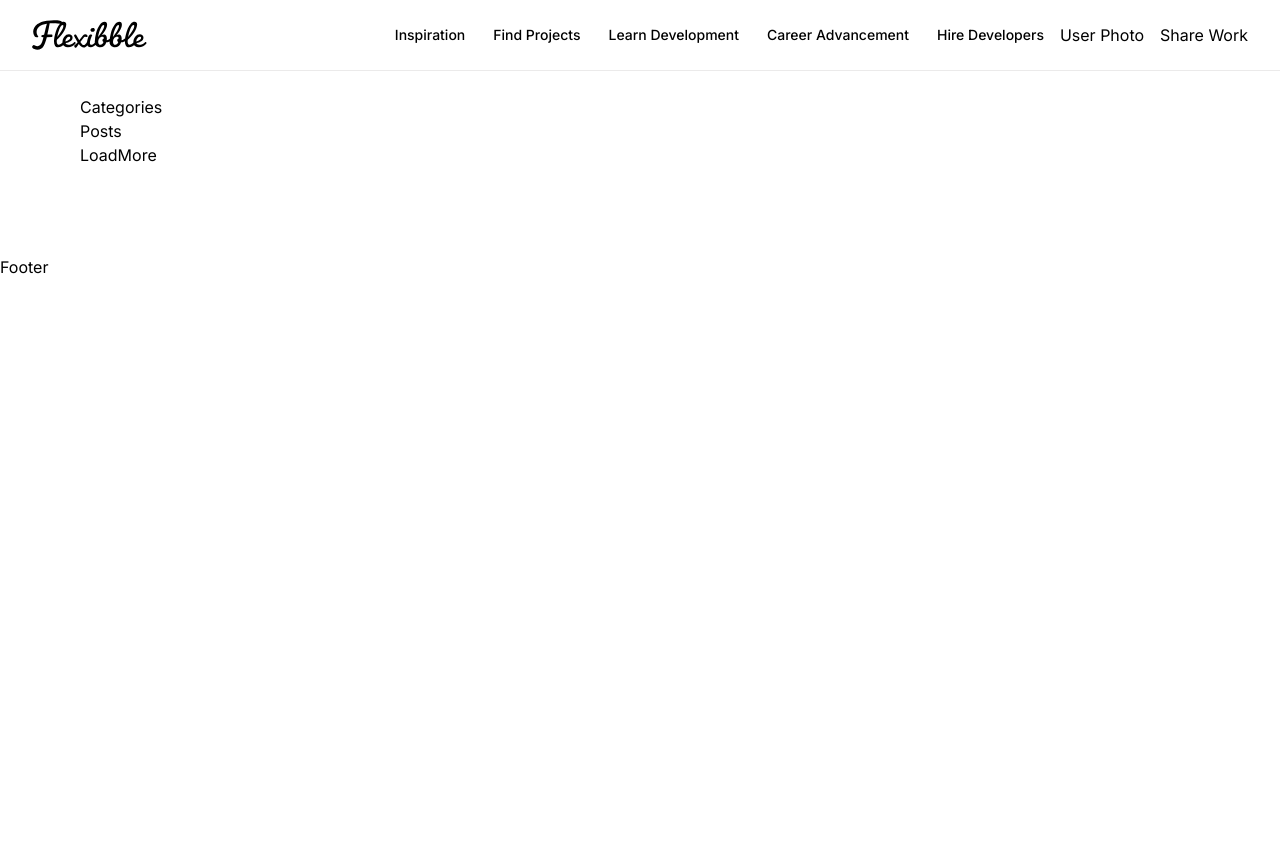
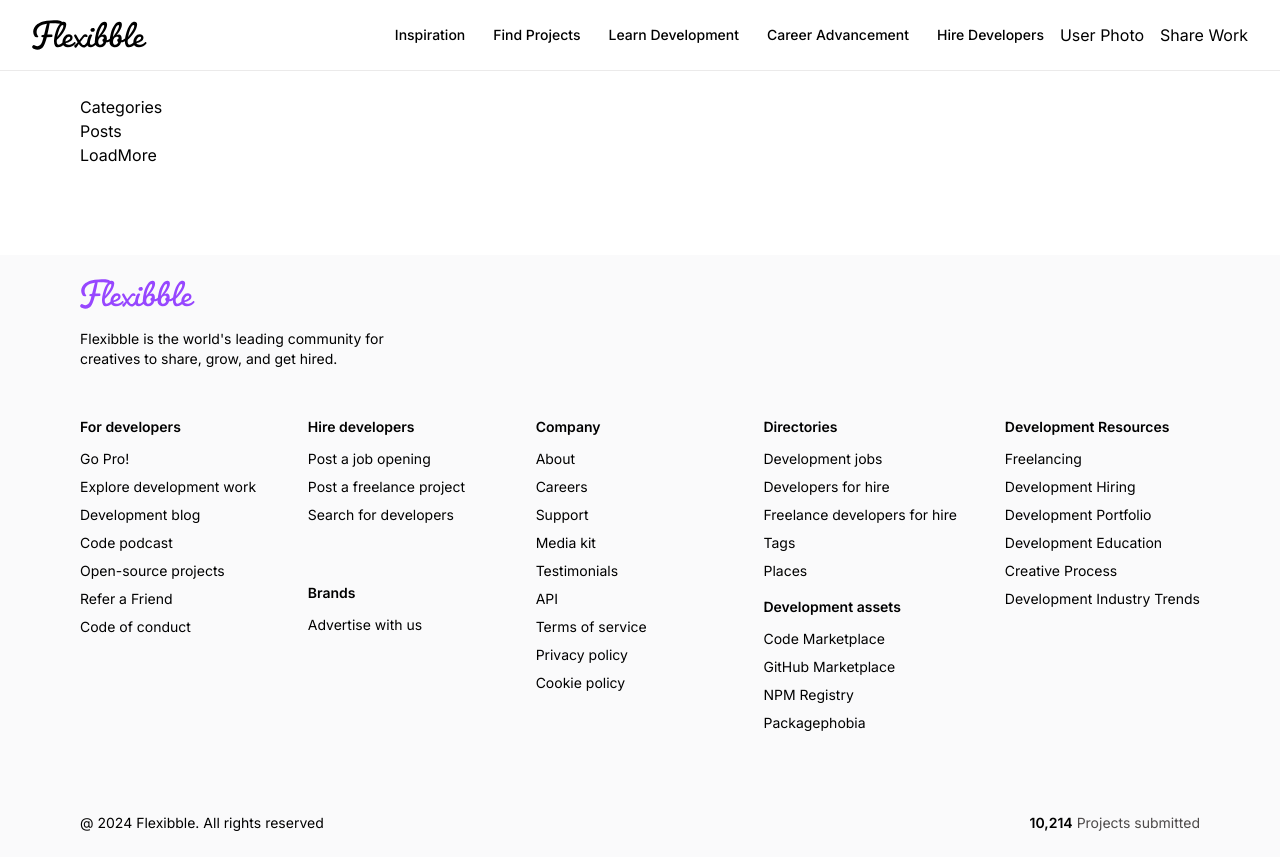
Before and after one commit to sabatohura/nextjs_flexible, a Next.js app: page / in a window 1280 px wide. Before the commit the page ends 800 px from the top, so only its background shows below. Built offline with nearby package versions, Linux system fonts and the light colour scheme.

Commit message:
Complete footer

```diff
--- a/components/Footer.tsx
+++ b/components/Footer.tsx
@@ -1,7 +1,88 @@
-import React from "react";
+import {
+  copyrightMessage,
+  footerDescription,
+  footerLinks,
+  projectsTotal,
+} from "@/constants";
+import Image from "next/image";
+import Link from "next/link";
+type ColumnProps = {
+  title: string;
+  links: Array<string>;
+};
+
+const FooterColumn = ({ title, links }: ColumnProps) => (
+  <div className="footer_column">
+    <h4 className="font-semibold">{title}</h4>
+    <ul className="flex flex-col gap-2 font-normal">
+      {links.map((link, index) => (
+        <Link key={index} href="/">
+          <li>{link}</li>
+        </Link>
+      ))}
+    </ul>
+  </div>
+);
 
 const Footer = () => {
-  return <div>Footer</div>;
+  return (
+    <section className="flexStart footer">
+      <div className="flex flex-col gap-12 w-full">
+        <div className="flex items-start flex-col">
+          <Image
+            src="/logo-purple.svg"
+            alt="flexible"
+            width={115}
+            height={38}
+          />
+          <p className="text-start text-sm font-normal mt-5 max-w-xs">
+            {footerDescription}
+          </p>
+        </div>
+        <div className="flex flex-wrap gap-12">
+          <FooterColumn
+            title={footerLinks[0].title}
+            links={footerLinks[0].links}
+          />
+          <div className="flex-1 flex flex-col gap-4">
+            <FooterColumn
+              title={footerLinks[1].title}
+              links={footerLinks[1].links}
+            />
+            <FooterColumn
+              title={footerLinks[2].title}
+              links={footerLinks[2].links}
+            />
+          </div>
+          <FooterColumn
+            title={footerLinks[3].title}
+            links={footerLinks[3].links}
+          />
+          <div className="flex-1 flex flex-col gap-4">
+            <FooterColumn
+              title={footerLinks[4].title}
+              links={footerLinks[4].links}
+            />
+            <FooterColumn
+              title={footerLinks[5].title}
+              links={footerLinks[5].links}
+            />
+          </div>
+          <FooterColumn
+            title={footerLinks[6].title}
+            links={footerLinks[6].links}
+          />
+        </div>
+      </div>
+      <div className="flexBetween footer_copyright">
+        <p>{copyrightMessage}</p>
+        <p className="text-gray">
+          <span className="text-black font-semibold">{projectsTotal}</span>{" "}
+          Projects submitted
+        </p>
+      </div>
+    </section>
+  );
 };
 
 export default Footer;
--- a/constants/index.ts
+++ b/constants/index.ts
@@ -92,3 +92,9 @@
     ],
   },
 ];
+
+export const footerDescription =
+  "Flexibble is the world's leading community for creatives to share, grow, and get hired.";
+
+export const copyrightMessage = "@ 2024 Flexibble. All rights reserved";
+export const projectsTotal = "10,214";
```
